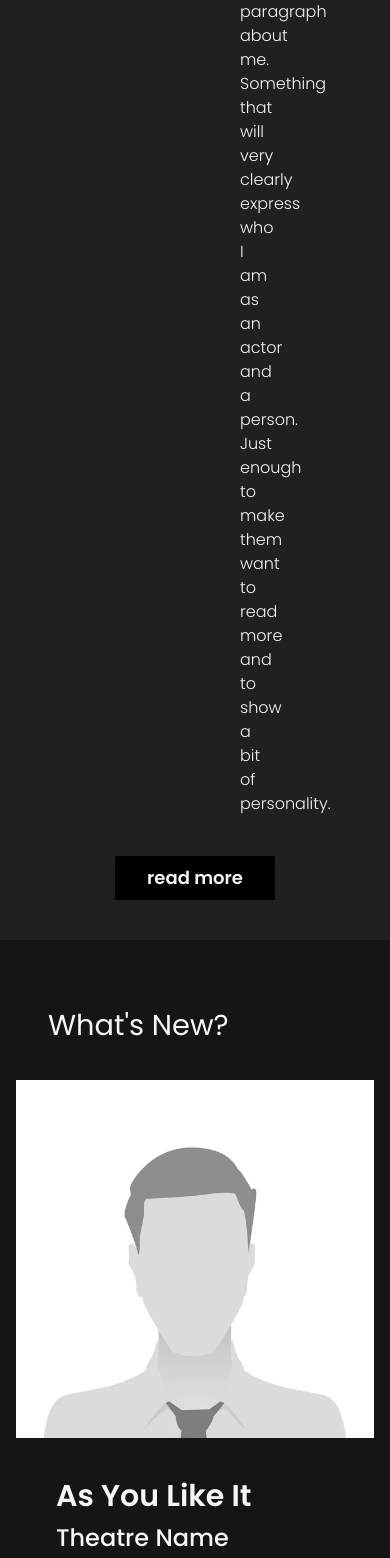
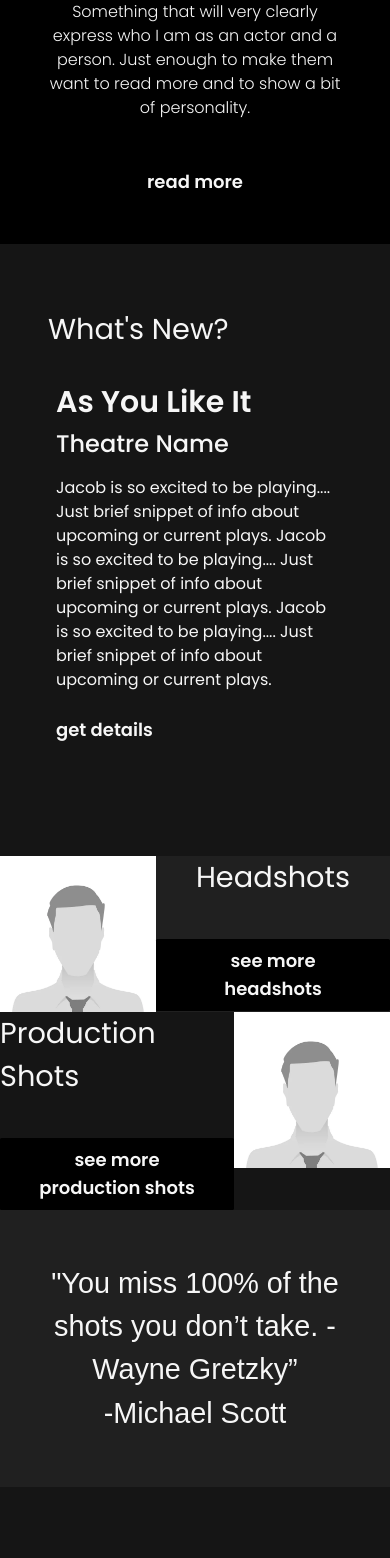
Before and after one commit to IndigoFobes/jacob-millman, a Next.js app: page / in a window 390 px wide. Shown: the part 434-1992 px from the top of the page. Built offline with nearby package versions, Linux system fonts and the light colour scheme; a web font is replaced by a local one.

Commit message:
Not really the best progress, but am trying to figure out responsiveness for what's new image.

```diff
--- a/src/app/page.tsx
+++ b/src/app/page.tsx
@@ -22,12 +22,12 @@ export default function Home() {
             height={500}
             className="md:hidden object-cover"
           />
-          <div className="hidden md:flex absolute font-mono text-[1.5rem] lg:text-[2rem] xl:text-[3rem] bottom-[2rem] z-30 left-0 translate-x-10 -rotate-6 ">
+          {/* <div className="hidden md:flex absolute font-mono text-[1.5rem] lg:text-[2rem] xl:text-[3rem] bottom-[2rem] z-30 left-0 translate-x-10 -rotate-6 ">
             Jacob A. Millman
-          </div>
+          </div> */}
         </div>
-        <div className="col-start-1 col-end-8 flex flex-col justify-center content-center my-auto mx-20 py-10 2xl:pr-60">
-          <h1 className="text-[var(--light-text-color)] font-[300] text-md md:text-xl leading-normal mb-10 mx-40 text-center">
+        <div className="col-start-1 col-end-8 flex flex-col justify-center content-center my-auto px-4 md:px-20 py-10 2xl:pr-60 bg-[var(--dark-theme-color)]">
+          <h1 className=" text-[var(--light-text-color)] font-[300] text-md md:text-xl leading-normal mb-10 mx-8 md:mx-20 lg:mx-40 text-center">
             Small paragraph about me. Something that will very clearly express
             who I am as an{" "}
             <span className="text-[var(--light-text-color)]">actor</span> and a{" "}
@@ -37,7 +37,7 @@ export default function Home() {
           </h1>
           <div className="flex justify-center">
             <Link
-              className="font-[600] text-center bg-[var(--dark-theme-color)] py-2 px-8 rounded-[var(--rounded-tiny)] text-lg text-[var(--light-text-color)] hover:bg-[var(--accent-color)] hover:text-[var(--dark-text-color)]"
+              className="font-[600] text-center bg-[var(--dark-theme-color)] py-2 px-8 rounded-[var(--rounded-tiny)] text-lg text-[var(--light-text-color)] hover:text-[var(--accent-color)]"
               href="/about"
             >
               read more
@@ -54,13 +54,12 @@ export default function Home() {
           {/* first show */}
           <li className="flex flex-col md:grid md:grid-cols-5 pb-24">
             {/* image */}
-            <div className="col-start-1 col-end-3 md:pr-10 mx-auto">
+            <div className="md:col-start-1 md:col-end-3 md:pr-10 relative md:min-h-min md:min-w-min md:max-h-96 md:max-w-96 mr-10">
               <Image
-                src="/male_placeholder_image.jpeg"
-                alt="Male placeholder"
-                width={500}
-                height={500}
-                className="object-contain pb-10 md:pb-0"
+                src="/pillowman_featured.jpg"
+                alt="Jacob in Pillowman"
+                fill
+                className="object-cover"
               />
             </div>
             {/* text */}
@@ -78,7 +77,7 @@ export default function Home() {
                 plays. Jacob is so excited to be playing.... Just brief snippet
                 of info about upcoming or current plays.
               </p>
-              <p className="pt-6 md:pt-10 text-lg lg:text-xl font-[600] text-[var(--dark-theme-color)] hover:text-[var(--accent-color)] hover:cursor-pointer">
+              <p className="pt-6 md:pt-10 text-lg lg:text-xl font-[600] text-[var(--light-text-color)] hover:text-[var(--accent-color)] hover:cursor-pointer">
                 get details
               </p>
             </div>
```
Also changed, not shown: 1 other file (tests, documents, lock files or other folders).
